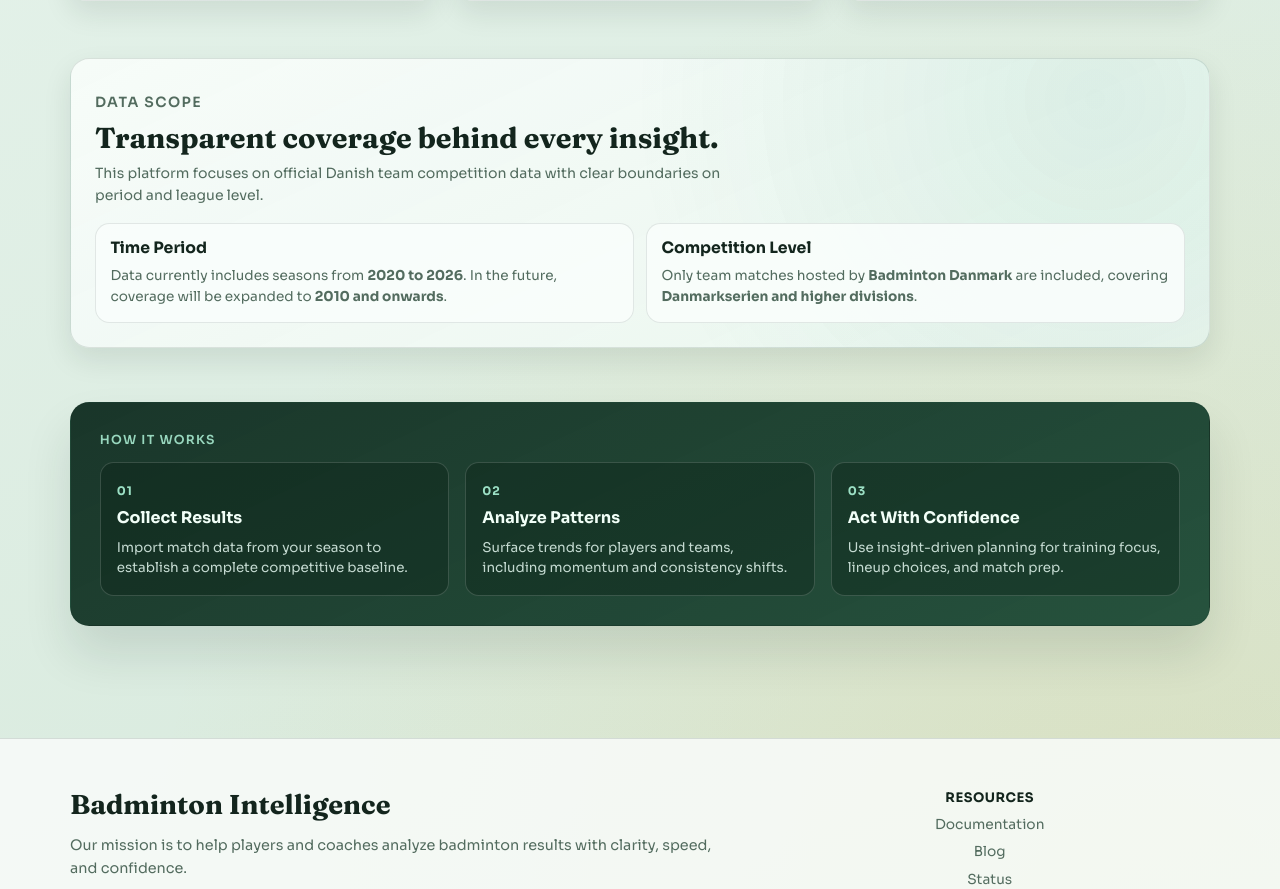
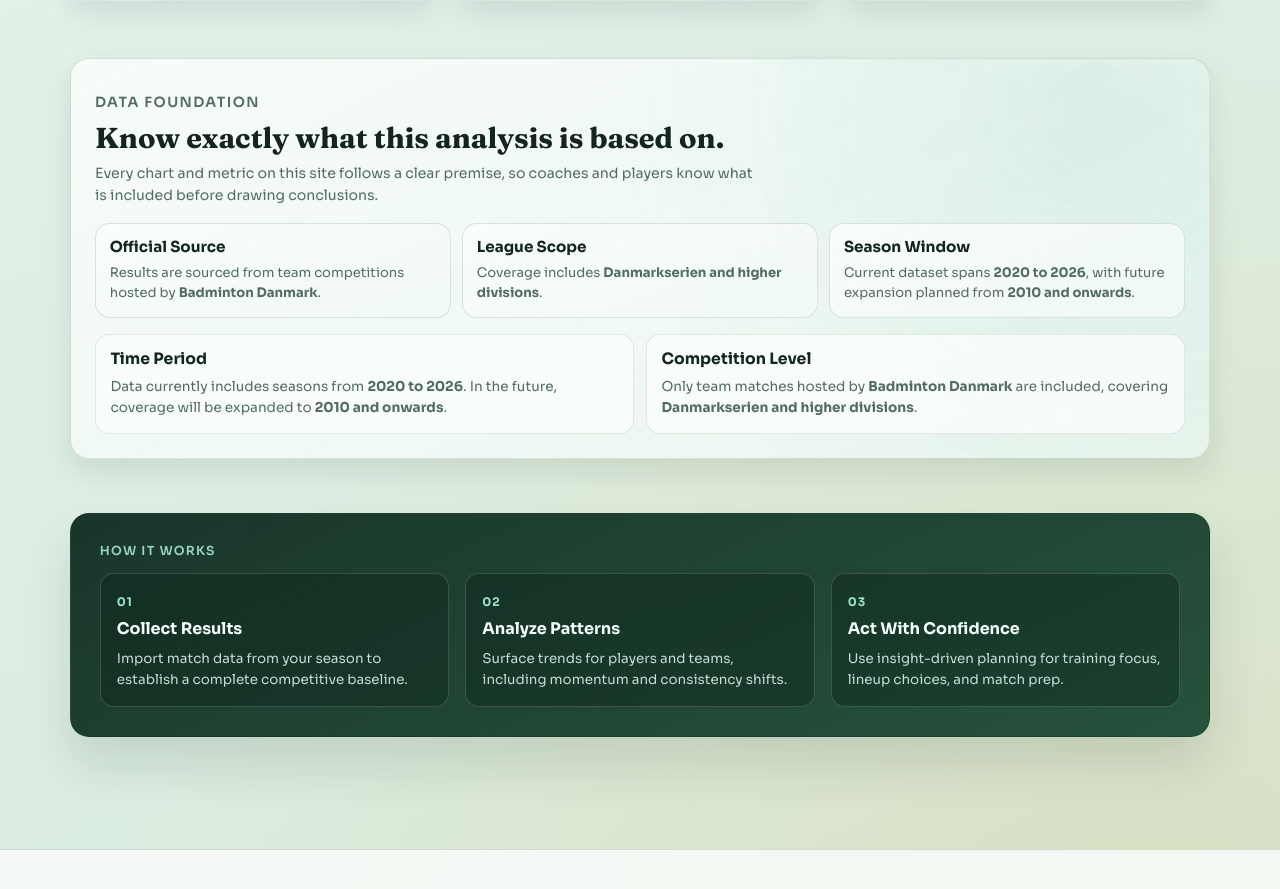
Before and after one commit to jaxels20/jaxels20.github.io, a React (Vite) app in the folder frontend/: page / in a window 1280 px wide. Shown: the part 1050-1939 px from the top of the page. Built offline with nearby package versions, Linux system fonts and the light colour scheme; no server answers.

Commit message:
feat: clarify data foundation premise on home page

```diff
--- a/frontend/src/index.css
+++ b/frontend/src/index.css
@@ -1111,6 +1111,32 @@ a {
   line-height: 1.55;
 }
 
+.data-premise-list {
+  margin-top: 1rem;
+  display: grid;
+  grid-template-columns: repeat(3, minmax(0, 1fr));
+  gap: 0.7rem;
+}
+
+.data-premise-list article {
+  border: 1px solid rgba(13, 42, 29, 0.12);
+  border-radius: 0.92rem;
+  padding: 0.86rem;
+  background: linear-gradient(160deg, rgba(249, 253, 251, 0.94), rgba(241, 249, 244, 0.88));
+}
+
+.data-premise-list h3 {
+  margin: 0;
+  font-size: 0.95rem;
+}
+
+.data-premise-list p {
+  margin: 0.42rem 0 0;
+  color: var(--text-muted);
+  font-size: 0.82rem;
+  line-height: 1.52;
+}
+
 .data-coverage-grid {
   margin-top: 1rem;
   display: grid;
@@ -1363,6 +1389,10 @@ a {
     grid-template-columns: 1fr;
   }
 
+  .data-premise-list {
+    grid-template-columns: 1fr;
+  }
+
   .teams-layout {
     grid-template-columns: 1fr;
   }
--- a/frontend/src/pages/HomePage.tsx
+++ b/frontend/src/pages/HomePage.tsx
@@ -76,12 +76,33 @@ export function HomePage() {
 
       <section className="data-coverage" id="data-foundation" aria-label="Data scope and coverage">
         <div className="data-coverage-head">
-          <p className="eyebrow">Data Scope</p>
-          <h2>Transparent coverage behind every insight.</h2>
+          <p className="eyebrow">Data Foundation</p>
+          <h2>Know exactly what this analysis is based on.</h2>
           <p>
-            This platform focuses on official Danish team competition data with clear boundaries on
-            period and league level.
+            Every chart and metric on this site follows a clear premise, so coaches and players know
+            what is included before drawing conclusions.
           </p>
+        </div>
+        <div className="data-premise-list" aria-label="Data premise summary">
+          <article>
+            <h3>Official Source</h3>
+            <p>
+              Results are sourced from team competitions hosted by <strong>Badminton Danmark</strong>.
+            </p>
+          </article>
+          <article>
+            <h3>League Scope</h3>
+            <p>
+              Coverage includes <strong>Danmarkserien and higher divisions</strong>.
+            </p>
+          </article>
+          <article>
+            <h3>Season Window</h3>
+            <p>
+              Current dataset spans <strong>2020 to 2026</strong>, with future expansion planned from{' '}
+              <strong>2010 and onwards</strong>.
+            </p>
+          </article>
         </div>
         <div className="data-coverage-grid">
           <article>
```
